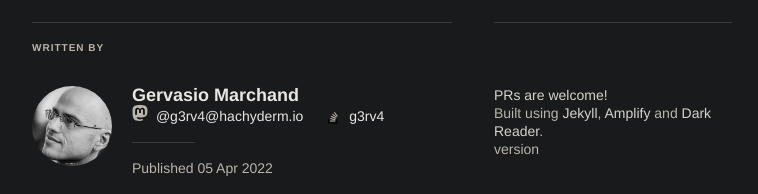
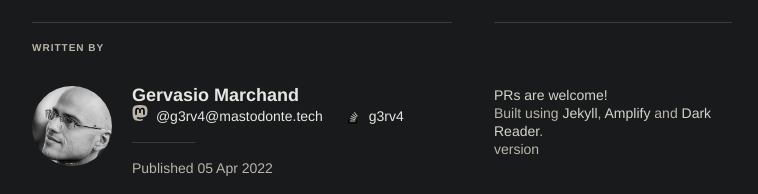
Before and after one commit to g3rv4/g3rv4.com, a Jekyll site: the page built from _posts/2022-04-05-using-shamir-secret-sharing.md, in a window 1280 px wide and 900 px high, scrolled down 1689 px. Shown: the part 703-897 px from the top of the window, without its empty margins (258-1016 px from the left). Built offline with Jekyll 4.4.1, drawn with Linux system fonts in a browser that asks for light colours.

Commit message:
moved instances!

```diff
--- a/_includes/icon-twitter.html
+++ b/_includes/icon-twitter.html
@@ -1,5 +1,5 @@
 {% if include.username %}
-<a href="https://hachyderm.io/@g3rv4" target="_blank" rel="me"><span>{% include icon-twitter.svg %}</span></a><a href="https://hachyderm.io/@g3rv4" target="_blank" rel="me"><span class="username">@g3rv4@hachyderm.io</span></a>
+<a href="https://mastodonte.tech/@g3rv4" target="_blank" rel="me"><span>{% include icon-twitter.svg %}</span></a><a href="https://mastodonte.tech/@g3rv4" target="_blank" rel="me"><span class="username">@g3rv4@mastodonte.tech</span></a>
 {% else %}
 <span class="icon icon--twitter">{% include icon-twitter.svg %}</span>
 {% endif %}
```
Also changed, not shown: about.md (+1 -1 lines), README.md.
